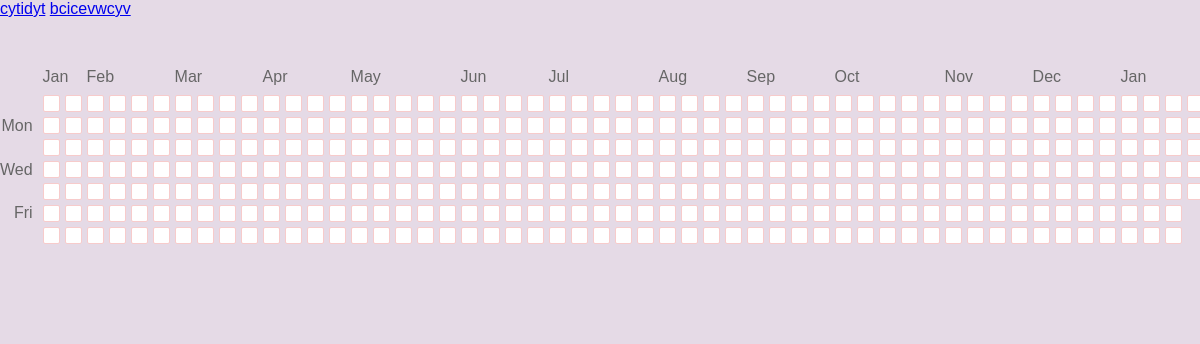
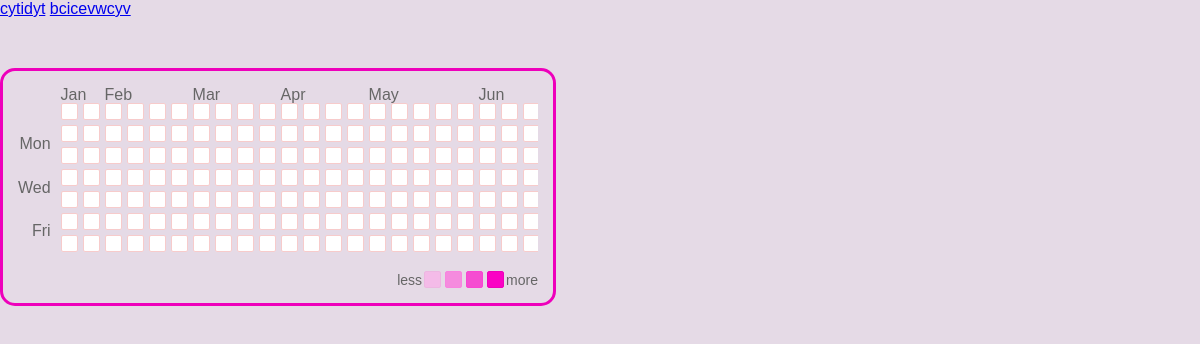
Before and after one commit to Thais-DN/Controle_Estudo, an Electron app: page index.html in a window 800 px wide. Shown: the whole page, 1200 px wide, since content can reach past the window. Drawn offline with Linux system fonts and the light colour scheme.

Commit message:
ajuste nos 'contribuintes'

```diff
--- a/assets/css/styles.css
+++ b/assets/css/styles.css
@@ -4,8 +4,17 @@ body {
     margin: 0;
     background: #d3bfd593;
 }
+
 .container {
     margin-top: 50px;
+    border-radius: 15px;
+    border: 3px solid #ee00bb;
+    padding: 15px;
+    width: 65%;
+    display: flex;
+    justify-content: center;
+    align-items: center;
+    overflow-x: auto;
 }
 
 .container-contributions {
@@ -30,12 +39,9 @@ body {
 
 .month-labels {
     display: grid;
+    grid-template-columns: repeat(53, 15px);
     max-width: 1159px;
     margin-left: 42.6px;
-    grid-template-columns: repeat(
-        53,
-        15px
-    ); /* Alinhado com a grade de contribuições, 24px para cada rótulo de mês */
     justify-content: start;
     grid-gap: 7px;
     margin-bottom: 10px; /* Espaço entre os rótulos de mês e a grade */
@@ -47,6 +53,7 @@ body {
 }
 
 .contributions {
+    width: max-content;
     display: grid;
     grid-template-rows: repeat(7, 15px); /* 7 linhas */
     grid-auto-flow: column; /* Cria novas colunas automaticamente */
@@ -62,6 +69,7 @@ body {
     cursor: pointer;
     background-color: white;
     border: 1px solid rgb(247, 203, 203);
+    margin-bottom: 20px;
 }
 
 .options-menu {
@@ -115,3 +123,45 @@ body {
     transform: translateX(-50%);
     z-index: 1000;
 }
+
+.control {
+    width: 100%; /* Define a largura para 100% para se ajustar ao pai */
+    min-width: 0; /* Para prevenir problemas com o overflow em IE11/Edge */
+    overflow-x: auto;
+}
+
+.div-maior {
+    display: flex;
+    flex-direction: column;
+    align-items: flex-end;
+    position: relative;
+}
+
+.description {
+    display: flex;
+    align-items: center;
+    margin-top: 10px; /* Ajuste conforme necessário */
+    font-size: 14px; /* Ajuste conforme necessário */
+    color: #666; /* Ajuste conforme necessário */
+}
+
+.description .less,
+.description .more {
+    flex: none; /* Não usa flex-grow, usa largura do conteúdo */
+    width: auto;
+    text-align: center; /* Centraliza o texto dentro do flex item */
+}
+
+.contribution-legend {
+    display: flex;
+    justify-content: center;
+    align-items: center;
+}
+
+.contribution-legend .contribution {
+    width: 15px; /* A mesma largura dos quadrados na grade */
+    height: 15px; /* A mesma altura dos quadrados na grade */
+    border-radius: 2px;
+    margin: 0 2px; /* Espaçamento entre os quadrados */
+    /* Não esqueça de definir as cores correspondentes para 'pouco', 'medio', 'normal', 'muito' */
+}
--- a/assets/js/script.js
+++ b/assets/js/script.js
@@ -82,10 +82,6 @@ document.addEventListener("DOMContentLoaded", function () {
                 });
                 monthLabel.style.gridColumnStart = gridColumnStart;
                 monthLabelsContainer.appendChild(monthLabel);
-
-                console.log(
-                    `Mês: ${monthLabel.textContent}, Posição da Coluna: ${gridColumnStart}`
-                );
             }
         }
     }
@@ -170,3 +166,20 @@ function ordinalSuffix(i) {
     }
     return i + "th";
 }
+
+window.addEventListener("load", (event) => {
+    const container = document.querySelector(".container");
+    const divMaior = document.querySelector(".div-maior");
+
+    container.addEventListener("scroll", () => {
+        // Verifica se o contêiner foi rolado até o fim
+        if (
+            container.scrollWidth - container.scrollLeft ===
+            container.clientWidth
+        ) {
+            divMaior.style.alignItems = "flex-end";
+        } else {
+            divMaior.style.alignItems = "flex-start";
+        }
+    });
+});
--- a/index.html
+++ b/index.html
@@ -3,6 +3,7 @@
     <head>
         <meta charset="UTF-8" />
         <meta name="viewport" content="width=device-width, initial-scale=1.0" />
+
         <title>Home</title>
         <link rel="stylesheet" href="./assets/css/styles.css" />
     </head>
@@ -12,14 +13,28 @@
             <a href="./assets/html/pomodoro.html">bcicevwcyv</a>
         </div>
         <div class="container">
-            <div class="month-labels"></div>
-            <div>
+            <div class="control">
+                <div class="month-labels"></div>
                 <div class="container-contributions">
                     <div class="day-labels"></div>
                     <div class="contributions"></div>
                 </div>
+                <div class="overflow-scroll"></div>
+                <div class="div-maior">
+                    <div class="description">
+                        <div class="less">less</div>
+                        <div class="contribution-legend">
+                            <div class="contribution pouco"></div>
+                            <div class="contribution medio"></div>
+                            <div class="contribution normal"></div>
+                            <div class="contribution muito"></div>
+                        </div>
+                        <div class="more">more</div>
+                    </div>
+                </div>
             </div>
         </div>
+
         <script src="./assets/js/script.js"></script>
     </body>
 </html>
```
